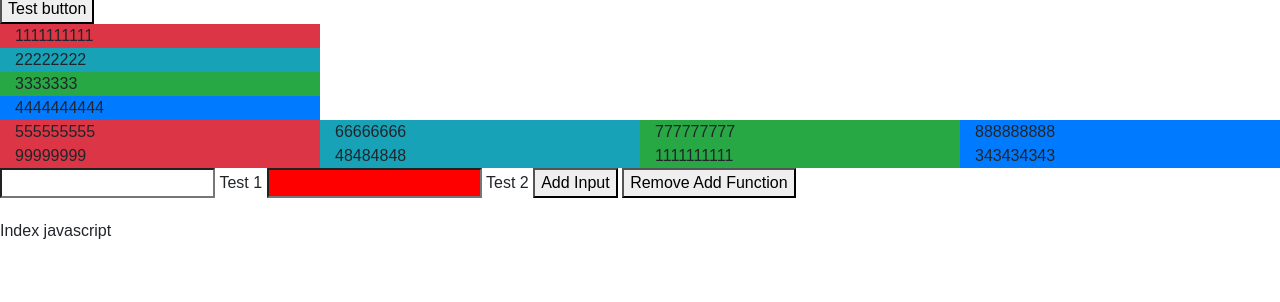
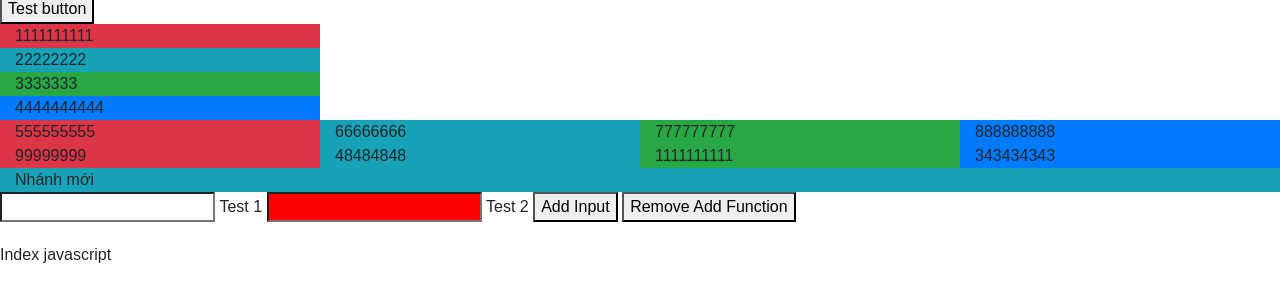
Before and after one commit to pdhung197/webdemo, a plain HTML site: page index.html in a window 1280 px wide. Shown: the part 62-364 px from the top of the page. Drawn offline with nearby package versions, Linux system fonts and the light colour scheme.

Commit message:
New feature

```diff
--- a/index.html
+++ b/index.html
@@ -46,6 +46,13 @@
         <div class="col-md-3 bg-primary">343434343</div>
       </div>
     </section>
+    <section class="bg-info container-fluid">
+      <div class="grid">
+        <div class="item1">
+          Nhánh mới
+        </div>
+      </div>
+    </section>
     <div id="textdiv">
       <input type="text" name="text1" id="text1" value="" />
       <label for="text1">Test 1</label>
```
